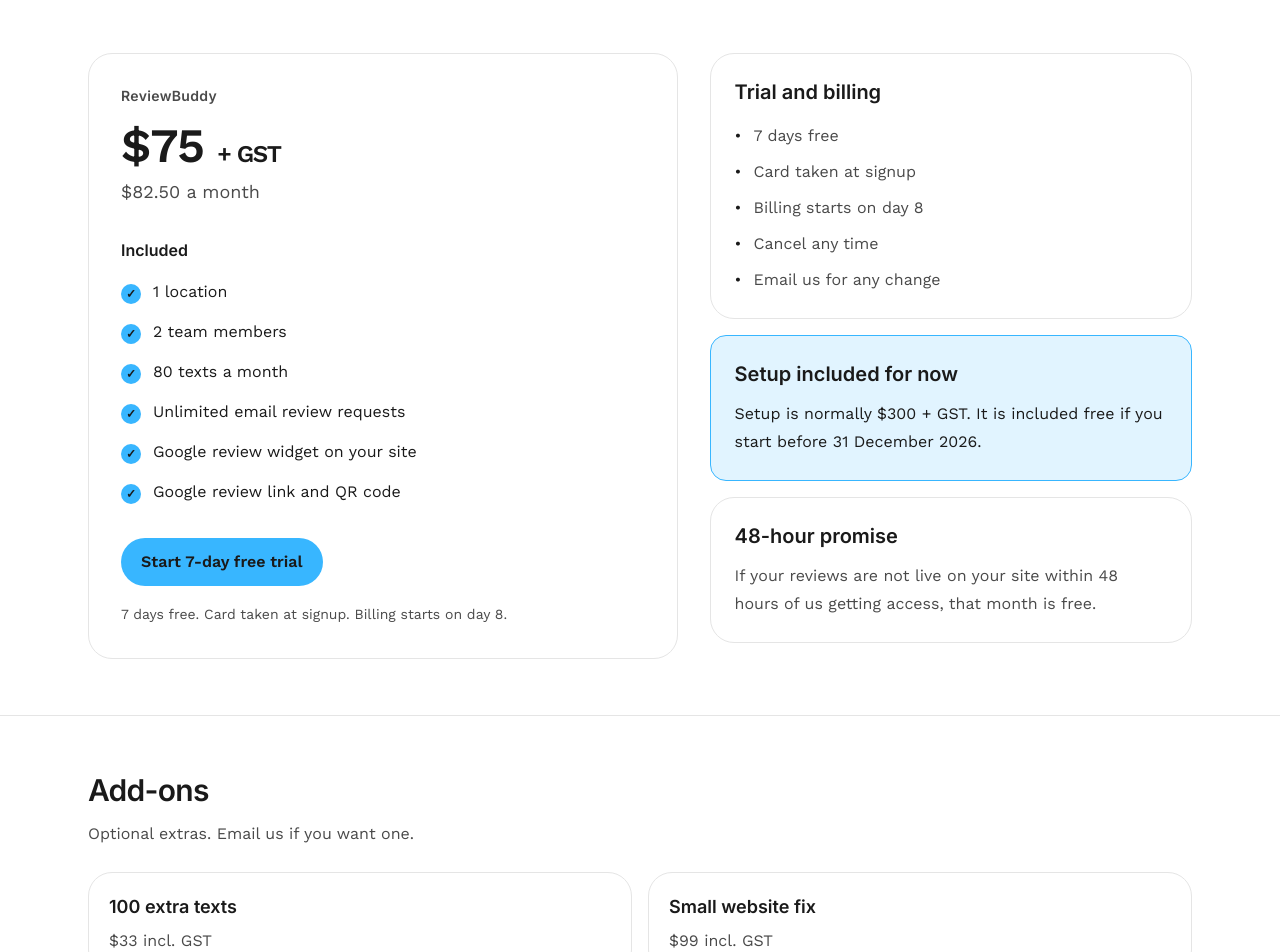
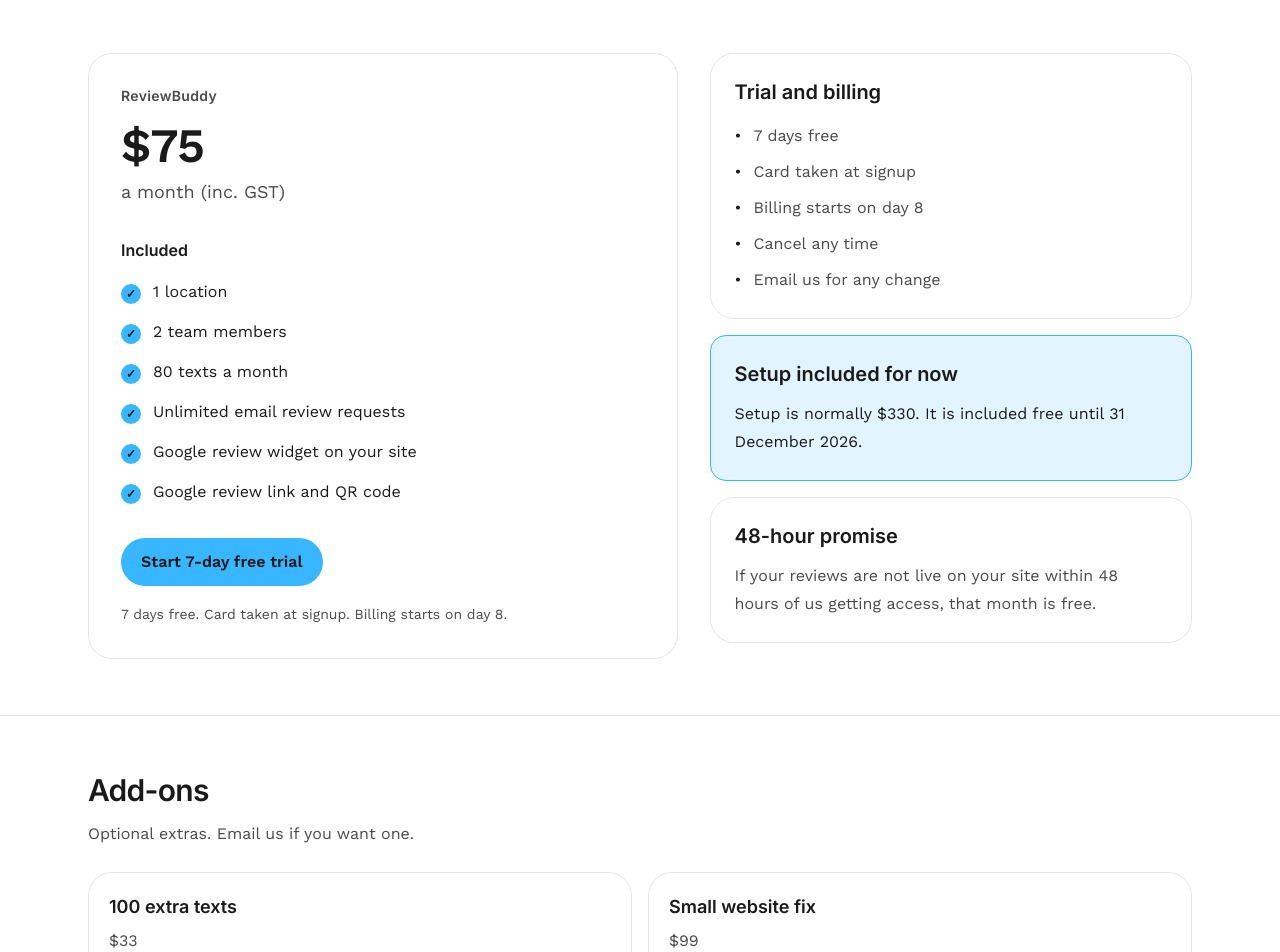
Before and after one commit to Dan-Kovac/ReviewBuddyWebsite, a Next.js app: page /pricing in a window 1280 px wide. Shown: the part 420-1372 px from the top of the page. Built offline with nearby package versions, Linux system fonts and the light colour scheme.

Commit message:
Show the plan as $75 a month including GST.
Setup is $330, extra texts are $33, and a small website fix is $99. The product schema price is 75.00 AUD.

```diff
--- a/app/google-reviews-for-plumbers/page.tsx
+++ b/app/google-reviews-for-plumbers/page.tsx
@@ -7,7 +7,7 @@ import { TrialButton } from "@/components/trial-button";
 import { plumberFaqs } from "@/lib/faqs";
 import { faqJsonLd } from "@/lib/json-ld";
 import { pageMetadata } from "@/lib/metadata";
-import { priceLabel, setupDeadline } from "@/lib/site";
+import { priceLabel, setupDeadline, setupPrice } from "@/lib/site";
 
 export const metadata = pageMetadata({
   title: "Google Reviews for Plumbers | ReviewBuddy",
@@ -105,7 +105,7 @@ export default function PlumbersPage() {
                 widget on your plumbing website. {priceLabel}.
               </p>
               <p className="mt-4 text-base leading-7 text-muted">
-                Setup is included free if you start before {setupDeadline}. If
+                Setup is normally {setupPrice}. It is included free until {setupDeadline}. If
                 your reviews are not live on your site within 48 hours of us
                 getting access, that month is free.
               </p>
--- a/app/layout.tsx
+++ b/app/layout.tsx
@@ -20,7 +20,7 @@ const workSans = Work_Sans({
 
 const homeTitle = "Show Your Google Reviews on Your Website | ReviewBuddy for Tradies";
 const homeDescription =
-  "Your Google reviews, live on your website, plus texts and emails that ask for more. Built for Aussie tradies. 7 days free, then $75 + GST a month.";
+  "Your Google reviews, live on your website, plus texts and emails that ask for more. Built for Aussie tradies. 7 days free, then $75 a month.";
 
 export const ensureStatic = "navigation";
 
--- a/app/opengraph-image.tsx
+++ b/app/opengraph-image.tsx
@@ -46,7 +46,7 @@ export default function OpenGraphImage() {
           Show your Google reviews on your website
         </div>
         <div style={{ display: "flex", fontSize: 28, color: "#38B6FF" }}>
-          For Aussie tradies. $75 + GST a month.
+          For Aussie tradies. $75 a month (inc. GST).
         </div>
       </div>
     ),
--- a/app/page.tsx
+++ b/app/page.tsx
@@ -19,7 +19,7 @@ import { contactEmail, priceLabel, setupDeadline, setupPrice } from "@/lib/site"
 export const metadata = pageMetadata({
   title: "Show Your Google Reviews on Your Website | ReviewBuddy for Tradies",
   description:
-    "Your Google reviews, live on your website, plus texts and emails that ask for more. Built for Aussie tradies. 7 days free, then $75 + GST a month.",
+    "Your Google reviews, live on your website, plus texts and emails that ask for more. Built for Aussie tradies. 7 days free, then $75 a month.",
   path: "/",
 });
 
@@ -215,8 +215,7 @@ export default function HomePage() {
               tradie with one location.
             </p>
             <p className="mt-4 text-base leading-7 text-muted">
-              Setup is normally {setupPrice}. It is included free if you start
-              before {setupDeadline}.
+              Setup is normally {setupPrice}. It is included free until {setupDeadline}.
             </p>
             <p className="mt-4 text-base leading-7 text-muted">
               If your reviews are not live on your site within 48 hours of us
@@ -225,10 +224,8 @@ export default function HomePage() {
           </div>
           <div className="rounded-3xl border border-line bg-white p-6 shadow-[0_20px_50px_-36px_rgba(26,26,26,0.5)] sm:p-8">
             <p className="text-sm font-semibold tracking-wide text-muted">ReviewBuddy</p>
-            <p className="mt-3 text-5xl font-semibold tracking-tight text-ink">
-              $75 <span className="text-2xl">+ GST</span>
-            </p>
-            <p className="mt-1 text-base text-muted">$82.50 a month</p>
+            <p className="mt-3 text-5xl font-semibold tracking-tight text-ink">$75</p>
+            <p className="mt-1 text-base text-muted">a month (inc. GST)</p>
             <div className="mt-8 flex flex-col gap-3 sm:flex-row">
               <TrialButton />
               <Link
--- a/app/pricing/page.tsx
+++ b/app/pricing/page.tsx
@@ -17,7 +17,7 @@ import {
 } from "@/lib/site";
 
 export const metadata = pageMetadata({
-  title: "ReviewBuddy Pricing: $75 + GST a month | 7-Day Free Trial",
+  title: "ReviewBuddy Pricing: $75 a Month | 7-Day Free Trial",
   description:
     "One plan for tradies: 80 texts a month, unlimited email, and reviews on your site in 48 hours or that month is free. Setup included until 31 Dec 2026.",
   path: "/pricing",
@@ -56,10 +56,8 @@ export default function PricingPage() {
             <h2 className="text-sm font-semibold tracking-wide text-muted">
               ReviewBuddy
             </h2>
-            <p className="mt-4 text-5xl font-semibold tracking-tight text-ink">
-              $75 <span className="text-2xl">+ GST</span>
-            </p>
-            <p className="mt-2 text-lg text-muted">$82.50 a month</p>
+            <p className="mt-4 text-5xl font-semibold tracking-tight text-ink">$75</p>
+            <p className="mt-2 text-lg text-muted">a month (inc. GST)</p>
             <h3 className="mt-8 text-base font-semibold text-ink">Included</h3>
             <div className="mt-4">
               <FeatureList items={planIncludes} />
@@ -89,8 +87,7 @@ export default function PricingPage() {
             <section className="rounded-2xl border border-brand bg-brand/15 p-6">
               <h2 className="text-xl font-semibold text-ink">Setup included for now</h2>
               <p className="mt-3 text-base leading-7 text-ink">
-                Setup is normally {setupPrice}. It is included free if you start
-                before {setupDeadline}.
+                Setup is normally {setupPrice}. It is included free until {setupDeadline}.
               </p>
             </section>
             <section className="rounded-3xl border border-line bg-white p-6">
@@ -161,7 +158,7 @@ export default function PricingPage() {
       </article>
       <CtaBand
         title="Start the 7-day free trial"
-        body="Card taken at signup. Billing starts on day 8. Then $75 + GST ($82.50 a month)."
+        body="Card taken at signup. Billing starts on day 8. Then $75 a month (inc. GST)."
       />
     </>
   );
--- a/lib/faqs.ts
+++ b/lib/faqs.ts
@@ -10,9 +10,9 @@ export const homeFaqs: Faq[] = [
       "Send your details and we set you up. We take a card at signup. You are not charged for the first 7 days. Billing starts on day 8. Cancel before then and you will not be billed.",
   },
   {
-    question: "What do I get for $75 + GST?",
+    question: "What do I get for $75 a month?",
     answer:
-      "One location, two team members, 80 texts a month, unlimited email review requests, a Google review widget on your site, and a Google review link plus a QR code. $75 + GST is $82.50 a month.",
+      "One location, two team members, 80 texts a month, unlimited email review requests, a Google review widget on your site, and a Google review link plus a QR code. $75 a month (inc. GST).",
   },
   {
     question: "When do reviews show on my website?",
@@ -22,7 +22,7 @@ export const homeFaqs: Faq[] = [
   {
     question: "Is setup extra?",
     answer:
-      "Setup is $300 + GST. It is included free if you start before 31 December 2026.",
+      "Setup is $330. It is included free until 31 December 2026.",
   },
   {
     question: "Can I cancel?",
@@ -54,7 +54,7 @@ export const pricingFaqs: Faq[] = [
   {
     question: "Is the setup fee included?",
     answer:
-      "Setup is normally $300 + GST. It is included free if you start before 31 December 2026.",
+      "Setup is normally $330. It is included free until 31 December 2026.",
   },
   {
     question: "Can I change or cancel?",
@@ -66,7 +66,7 @@ export const plumberFaqs: Faq[] = [
   {
     question: "Does this work on a plumbing website someone else built?",
     answer:
-      "Yes. We put the Google review widget on your site. A small website fix, if you need one, is $99 incl. GST.",
+      "Yes. We put the Google review widget on your site. A small website fix, if you need one, is $99.",
   },
   {
     question: "When does the review request go out?",
@@ -76,6 +76,6 @@ export const plumberFaqs: Faq[] = [
   {
     question: "What does it cost a plumbing tradie?",
     answer:
-      "One plan. $75 + GST ($82.50 a month). 7 days free. Card taken at signup. Billing starts on day 8. One location and two team members.",
+      "One plan. $75 a month (inc. GST). 7 days free. Card taken at signup. Billing starts on day 8. One location and two team members.",
   },
 ];
--- a/lib/json-ld.ts
+++ b/lib/json-ld.ts
@@ -1,5 +1,5 @@
 import type { Faq } from "@/lib/faqs";
-import { contactEmail, priceIncGst, siteName, siteUrl } from "@/lib/site";
+import { contactEmail, productPrice, siteName, siteUrl } from "@/lib/site";
 
 export function organizationJsonLd() {
   return {
@@ -41,7 +41,7 @@ export function organizationJsonLd() {
         "@id": `${siteUrl}/#product`,
         name: siteName,
         description:
-          "ReviewBuddy asks customers for a Google review by text or email and shows those reviews on your website. For Australian trade businesses. $75 + GST ($82.50) a month.",
+          "ReviewBuddy asks customers for a Google review by text or email and shows those reviews on your website. For Australian trade businesses. $75 a month (inc. GST).",
         brand: {
           "@type": "Brand",
           name: siteName,
@@ -50,14 +50,14 @@ export function organizationJsonLd() {
         offers: {
           "@type": "Offer",
           url: `${siteUrl}/pricing`,
-          price: priceIncGst.replace("$", ""),
+          price: productPrice,
           priceCurrency: "AUD",
           availability: "https://schema.org/InStock",
           description:
-            "$75 + GST ($82.50 a month). 7 days free. Card taken at signup. Billing starts on day 8.",
+            "$75 a month (inc. GST). 7 days free. Card taken at signup. Billing starts on day 8.",
           priceSpecification: {
             "@type": "UnitPriceSpecification",
-            price: priceIncGst.replace("$", ""),
+            price: productPrice,
             priceCurrency: "AUD",
             unitText: "MONTH",
             valueAddedTaxIncluded: true,
--- a/lib/site.ts
+++ b/lib/site.ts
@@ -3,10 +3,9 @@ export const siteName = "ReviewBuddy";
 export const contactEmail = "hello@reviewbuddy.com.au";
 export const loginUrl = "https://app.reviewbuddy.com.au/login";
 
-export const priceExGst = "$75";
-export const priceIncGst = "$82.50";
-export const priceLabel = "$75 + GST ($82.50 a month)";
-export const setupPrice = "$300 + GST";
+export const priceLabel = "$75 a month (inc. GST)";
+export const productPrice = "75.00";
+export const setupPrice = "$330";
 export const setupDeadline = "31 December 2026";
 
 export const planIncludes = [
@@ -19,8 +18,8 @@ export const planIncludes = [
 ] as const;
 
 export const addOns = [
-  { name: "100 extra texts", price: "$33 incl. GST" },
-  { name: "Small website fix", price: "$99 incl. GST" },
+  { name: "100 extra texts", price: "$33" },
+  { name: "Small website fix", price: "$99" },
 ] as const;
 
 export const navLinks = [
```
